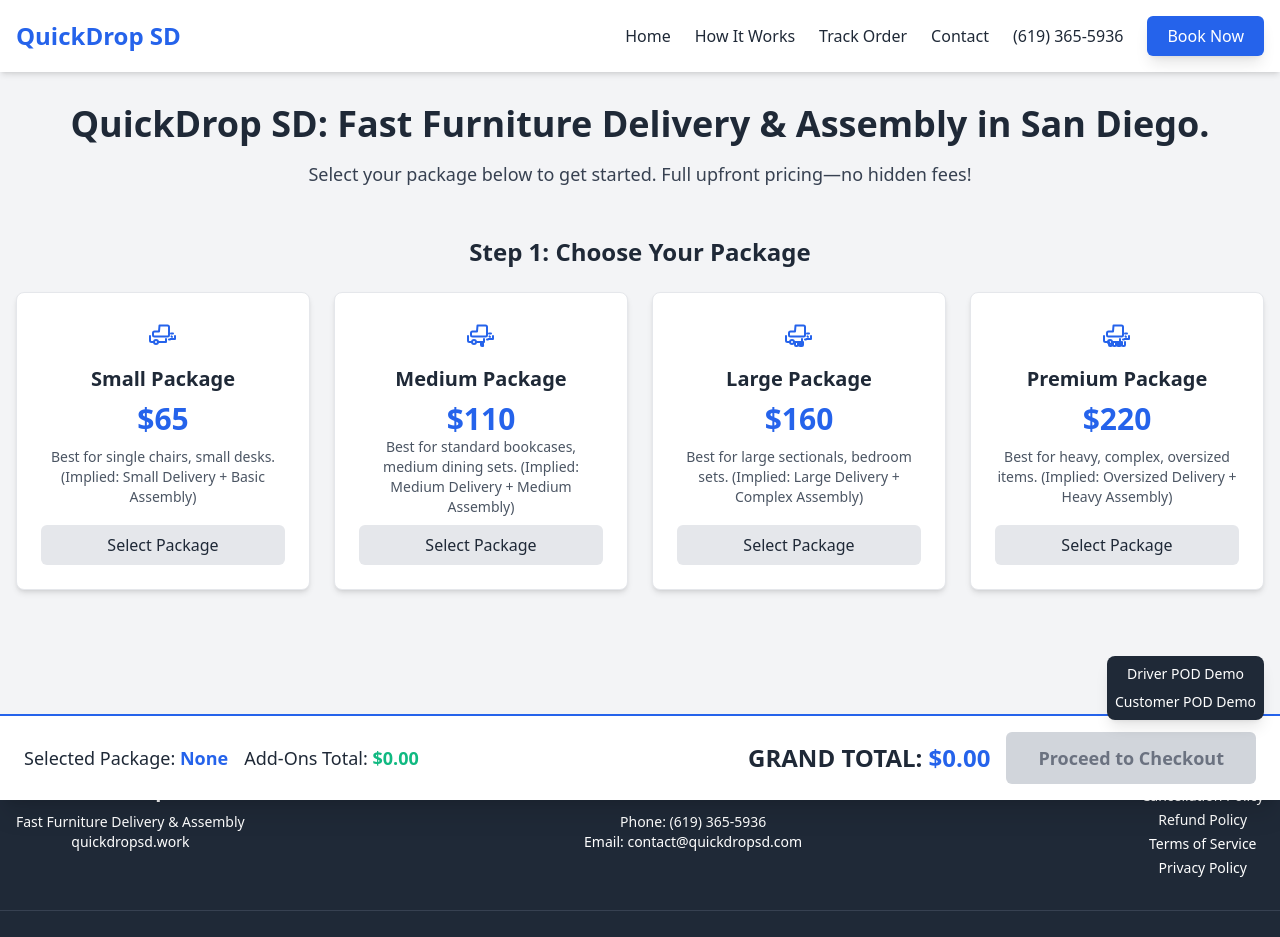
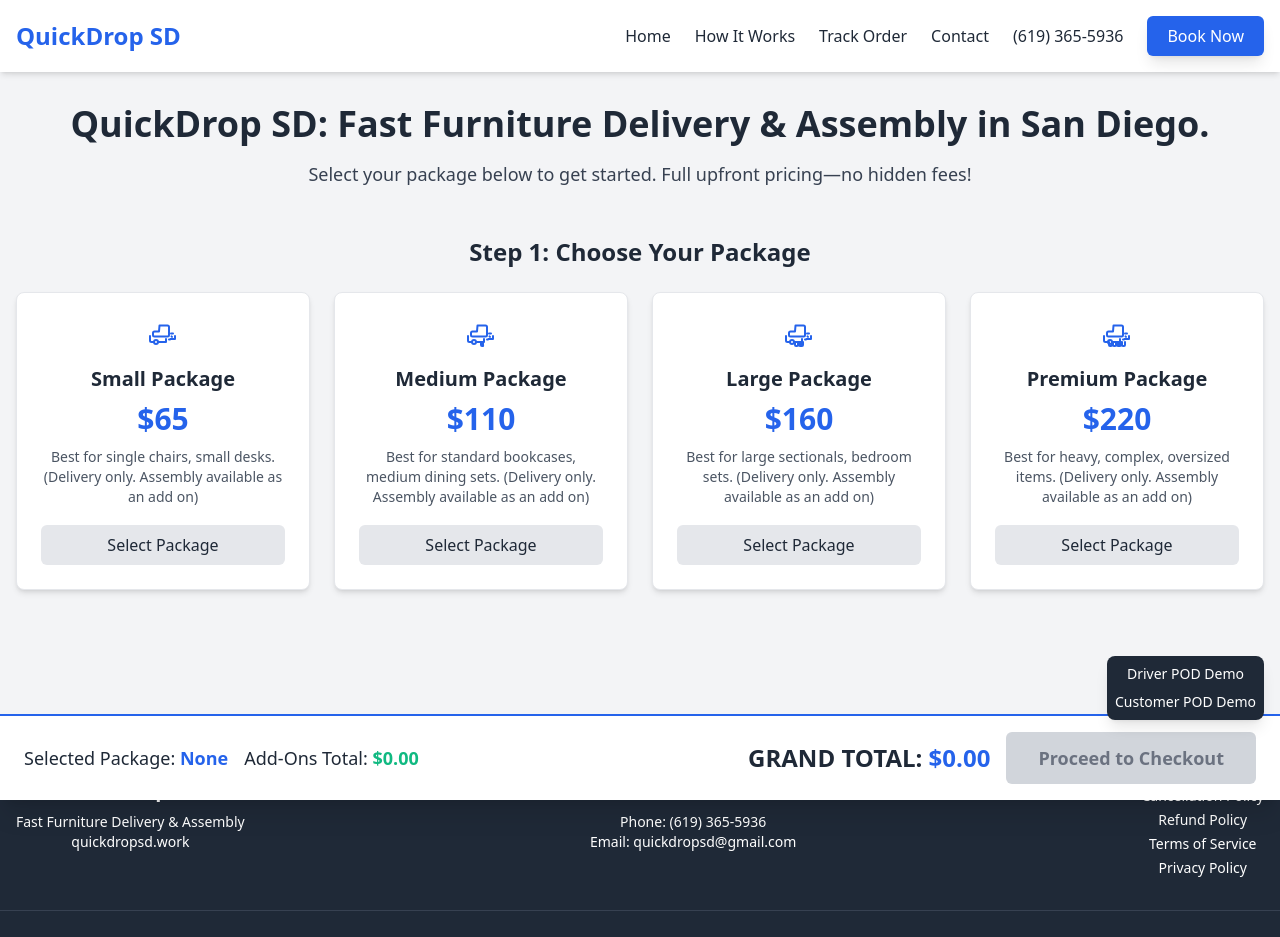
Before and after one commit to crawfordseven1-stack/quickdropsandiego, a React (Vite) app: page / in a window 1280 px wide. Shown: the top 937 px of the page. Built offline with nearby package versions, Linux system fonts and the light colour scheme.

Commit message:
Update contact email and package descriptions
Updated contact email and modified package descriptions to clarify delivery and assembly options.

```diff
--- a/constants.ts
+++ b/constants.ts
@@ -4,13 +4,13 @@
 export const APP_NAME = "QuickDrop SD";
 export const APP_WEBSITE = "quickdropsd.work";
 export const CONTACT_PHONE = "(619) 365-5936";
-export const CONTACT_EMAIL = "contact@quickdropsd.com";
+export const CONTACT_EMAIL = "quickdropsd@gmail.com";
 
 export const PACKAGES: Package[] = [
   {
     name: "Small Package",
     basePrice: 65,
-    description: "Best for single chairs, small desks. (Implied: Small Delivery + Basic Assembly)",
+    description: "Best for single chairs, small desks. (Delivery only. Assembly available as an add on)",
     icon: `<svg xmlns="http://www.w3.org/2000/svg" fill="none" viewBox="0 0 24 24" stroke-width="1.5" stroke="currentColor" class="w-8 h-8 mx-auto text-primary-blue">
             <path stroke-linecap="round" stroke-linejoin="round" d="M8.25 18.75a1.5 1.5 0 0 1-3 0m3 0a1.5 1.5 0 0 0-3 0m3 0h6m-9 0H3.375a1.125 1.125 0 0 1-1.125-1.125V14.25m12 4.5V16.5m4.5-1.625l-.375-.375M21 14.25V16.5m0 0h-3.375m0 0l-.375.375m0 0H16.5m3-4.5H18m-9-1.5H5.625c-.621 0-1.125.504-1.125 1.125v1.5c0 .621.504 1.125 1.125 1.125h9.75c.621 0 1.125-.504 1.125-1.125V7.5a1.125 1.125 0 0 0-1.125-1.125H9.375z" />
           </svg>`
@@ -18,7 +18,7 @@
   {
     name: "Medium Package",
     basePrice: 110,
-    description: "Best for standard bookcases, medium dining sets. (Implied: Medium Delivery + Medium Assembly)",
+    description: "Best for standard bookcases, medium dining sets. (Delivery only. Assembly available as an add on)",
     icon: `<svg xmlns="http://www.w3.org/2000/svg" fill="none" viewBox="0 0 24 24" stroke-width="1.5" stroke="currentColor" class="w-8 h-8 mx-auto text-primary-blue">
             <path stroke-linecap="round" stroke-linejoin="round" d="M8.25 18.75a1.5 1.5 0 0 1-3 0m3 0a1.5 1.5 0 0 0-3 0m3 0h6m-9 0H3.375A1.125 1.125 0 0 1 2.25 17.625V14.25m12 4.5V16.5m4.5-1.625l-.375-.375M21 14.25V16.5m0 0h-3.375m0 0l-.375.375m0 0H16.5m3-4.5H18m-9-1.5H5.625c-.621 0-1.125.504-1.125 1.125v1.5c0 .621.504 1.125 1.125 1.125h9.75c.621 0 1.125-.504 1.125-1.125V7.5a1.125 1.125 0 0 0-1.125-1.125H9.375z" />
             <path stroke-linecap="round" stroke-linejoin="round" d="M12 18.75V21a.75.75 0 0 0 .75.75h.75A.75.75 0 0 0 13.5 21v-2.25" />
@@ -27,7 +27,7 @@
   {
     name: "Large Package",
     basePrice: 160,
-    description: "Best for large sectionals, bedroom sets. (Implied: Large Delivery + Complex Assembly)",
+    description: "Best for large sectionals, bedroom sets. (Delivery only. Assembly available as an add on)",
     icon: `<svg xmlns="http://www.w3.org/2000/svg" fill="none" viewBox="0 0 24 24" stroke-width="1.5" stroke="currentColor" class="w-8 h-8 mx-auto text-primary-blue">
             <path stroke-linecap="round" stroke-linejoin="round" d="M8.25 18.75a1.5 1.5 0 0 1-3 0m3 0a1.5 1.5 0 0 0-3 0m3 0h6m-9 0H3.375A1.125 1.125 0 0 1 2.25 17.625V14.25m12 4.5V16.5m4.5-1.625l-.375-.375M21 14.25V16.5m0 0h-3.375m0 0l-.375.375m0 0H16.5m3-4.5H18m-9-1.5H5.625c-.621 0-1.125.504-1.125 1.125v1.5c0 .621.504 1.125 1.125 1.125h9.75c.621 0 1.125-.504 1.125-1.125V7.5a1.125 1.125 0 0 0-1.125-1.125H9.375z" />
             <path stroke-linecap="round" stroke-linejoin="round" d="M12 18.75V21a.75.75 0 0 0 .75.75h.75A.75.75 0 0 0 13.5 21v-2.25M15 18.75v2.25a.75.75 0 0 1-.75.75h-.75a.75.75 0 0 1-.75-.75v-2.25M9 18.75v2.25a.75.75 0 0 0 .75.75h.75a.75.75 0 0 0 .75-.75v-2.25" />
@@ -36,7 +36,7 @@
   {
     name: "Premium Package",
     basePrice: 220,
-    description: "Best for heavy, complex, oversized items. (Implied: Oversized Delivery + Heavy Assembly)",
+    description: "Best for heavy, complex, oversized items. (Delivery only. Assembly available as an add on)",
     icon: `<svg xmlns="http://www.w3.org/2000/svg" fill="none" viewBox="0 0 24 24" stroke-width="1.5" stroke="currentColor" class="w-8 h-8 mx-auto text-primary-blue">
             <path stroke-linecap="round" stroke-linejoin="round" d="M8.25 18.75a1.5 1.5 0 0 1-3 0m3 0a1.5 1.5 0 0 0-3 0m3 0h6m-9 0H3.375A1.125 1.125 0 0 1 2.25 17.625V14.25m12 4.5V16.5m4.5-1.625l-.375-.375M21 14.25V16.5m0 0h-3.375m0 0l-.375.375m0 0H16.5m3-4.5H18m-9-1.5H5.625c-.621 0-1.125.504-1.125 1.125v1.5c0 .621.504 1.125 1.125 1.125h9.75c.621 0 1.125-.504 1.125-1.125V7.5a1.125 1.125 0 0 0-1.125-1.125H9.375z" />
             <path stroke-linecap="round" stroke-linejoin="round" d="M12 18.75V21a.75.75 0 0 0 .75.75h.75A.75.75 0 0 0 13.5 21v-2.25M15 18.75v2.25a.75.75 0 0 1-.75.75h-.75a.75.75 0 0 1-.75-.75v-2.25M9 18.75v2.25a.75.75 0 0 0 .75.75h.75a.75.75 0 0 0 .75-.75v-2.25M6 18.75v2.25a.75.75 0 0 0 .75.75h.75a.75.75 0 0 0 .75-.75v-2.25M18 18.75v2.25a.75.75 0 0 1-.75.75h-.75a.75.75 0 0 1-.75-.75v-2.25" />
```
